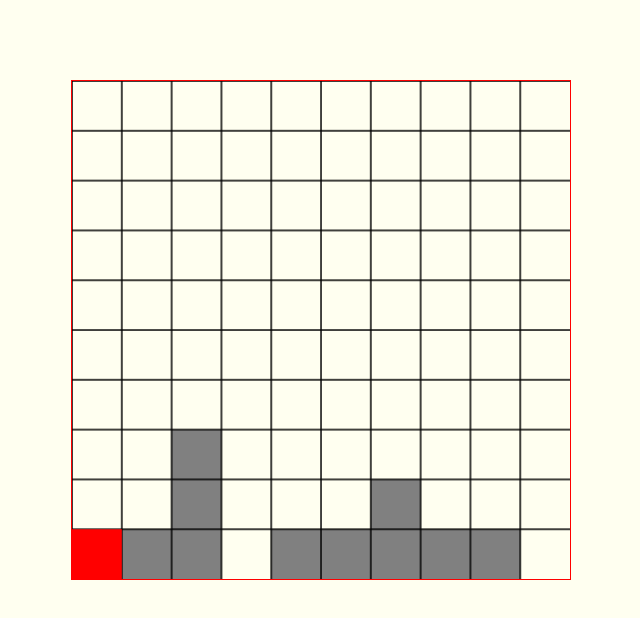
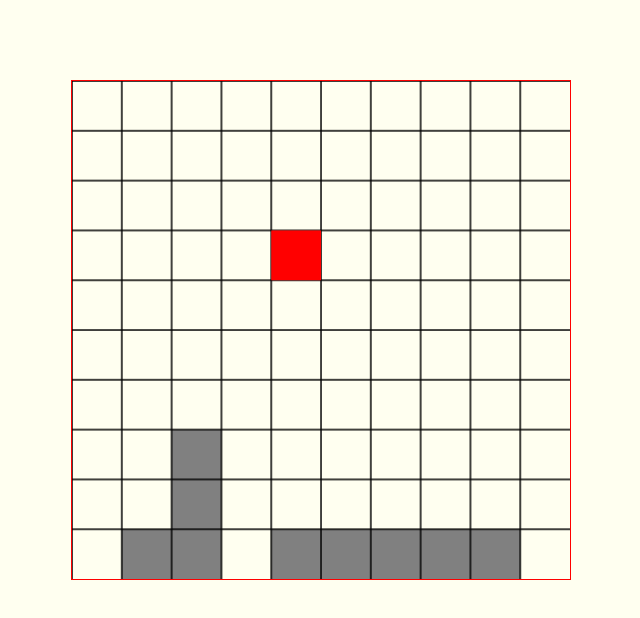
Before and after one commit to milesthedisch/snake, a plain HTML site: page index.html in a window 1280 px wide. Shown: the whole page, without its empty margins (348-988 px from the left). Drawn offline with Linux system fonts and the light colour scheme.

Commit message:
-UPDATED: Smart spawn for snakes

```diff
--- a/index.html
+++ b/index.html
@@ -30,11 +30,13 @@
 	<script>
 	 	window.addEventListener('DOMContentLoaded', function(){
 	   	    var players = [];
-	   	    for (var i = 0; i < 10; i++) {
+	   	    debugger;
+	   	    for (var i = 0; i < 9; i++) {
 	 			players[i] = new Snake(i);
 	   	    }
 		    var mice = new Food();
 		    var myGame = new Game(document.querySelector('canvas'), true, false, players, mice);
+		    debugger;
 		    myGame.init();
 		});
 	</script>
--- a/js/Game.js
+++ b/js/Game.js
@@ -28,10 +28,10 @@ var Game = function (canvas, debug, test, players, food) {
 
 Game.prototype.spawnCheck = function (players) {
     var _this = this;
-     players.forEach(function(player){
+     players.forEach(function(player, k){
 
         var otherPlayers = players.filter(function(otherPlayer){
-            return otherPlayers !== player
+            return otherPlayer.id !== player.id
         })
 
         if (otherPlayers) {
@@ -41,8 +41,8 @@ Game.prototype.spawnCheck = function (players) {
                     px = player.positions[0].x,
                     py = player.positions[0].y
 
-                while (opx === px && opy === py){
-                    op.init(players, _this, i)
+                if (opx === px && opy === py){
+                    op.init(players, _this, op.id)
                 }
             })
         }
@@ -55,11 +55,10 @@ Game.prototype.init = function () {
     this.objects['players'].forEach(function(player, i, players){
         player.init(players, _this, i);
         player.bindEventListeners(_this.delay);
-        if (i === players.length) {
-            this.spawnCheck(players);
+        if (i === players.length - 1) {
+            _this.spawnCheck(players);
         }
     })
-
     this.objects['food'].init(this, this.objects['players']);
     this.tick(this.delay);
     this.animate();
--- a/js/Map.js
+++ b/js/Map.js
@@ -46,6 +46,7 @@ var map = (function () {
                         player.positions.forEach(function(playerPos, k){
                             if (playerPos.x === otherPos.x && playerPos.y === otherPos.y) {
                                 console.log('you hit another player')
+                                debugger;
                                 otherplayer.stop();
                             }
                         })
--- a/js/snake.js
+++ b/js/snake.js
@@ -9,7 +9,7 @@ var Snake = function(id, dx, dy) {
     this.score = null;
     // state
     this.state = {'dead': false};
-    this.id = id || null;
+    this.id = id + 1 || null;
 };
 
 Snake.prototype.eat = function (game, food) {
```
